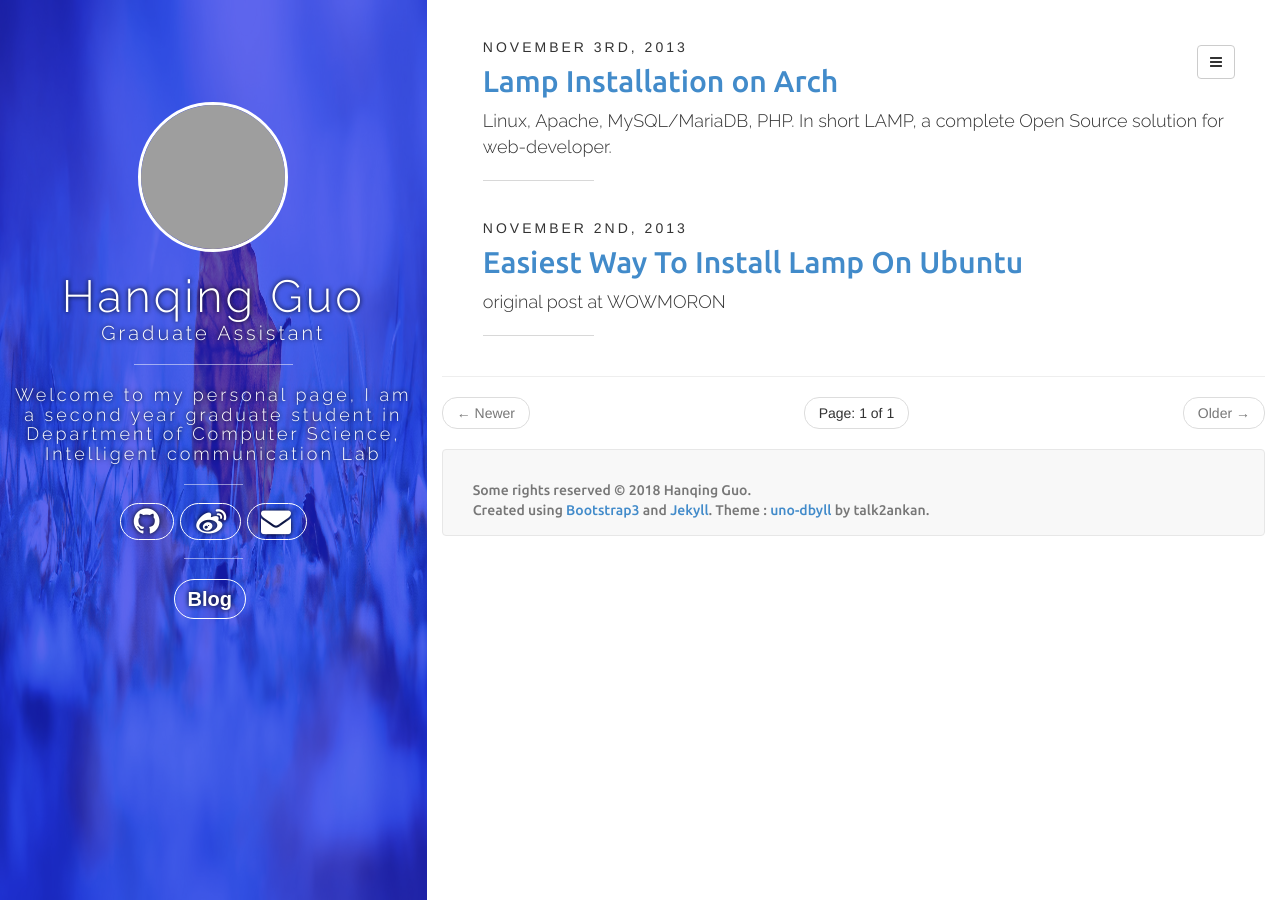
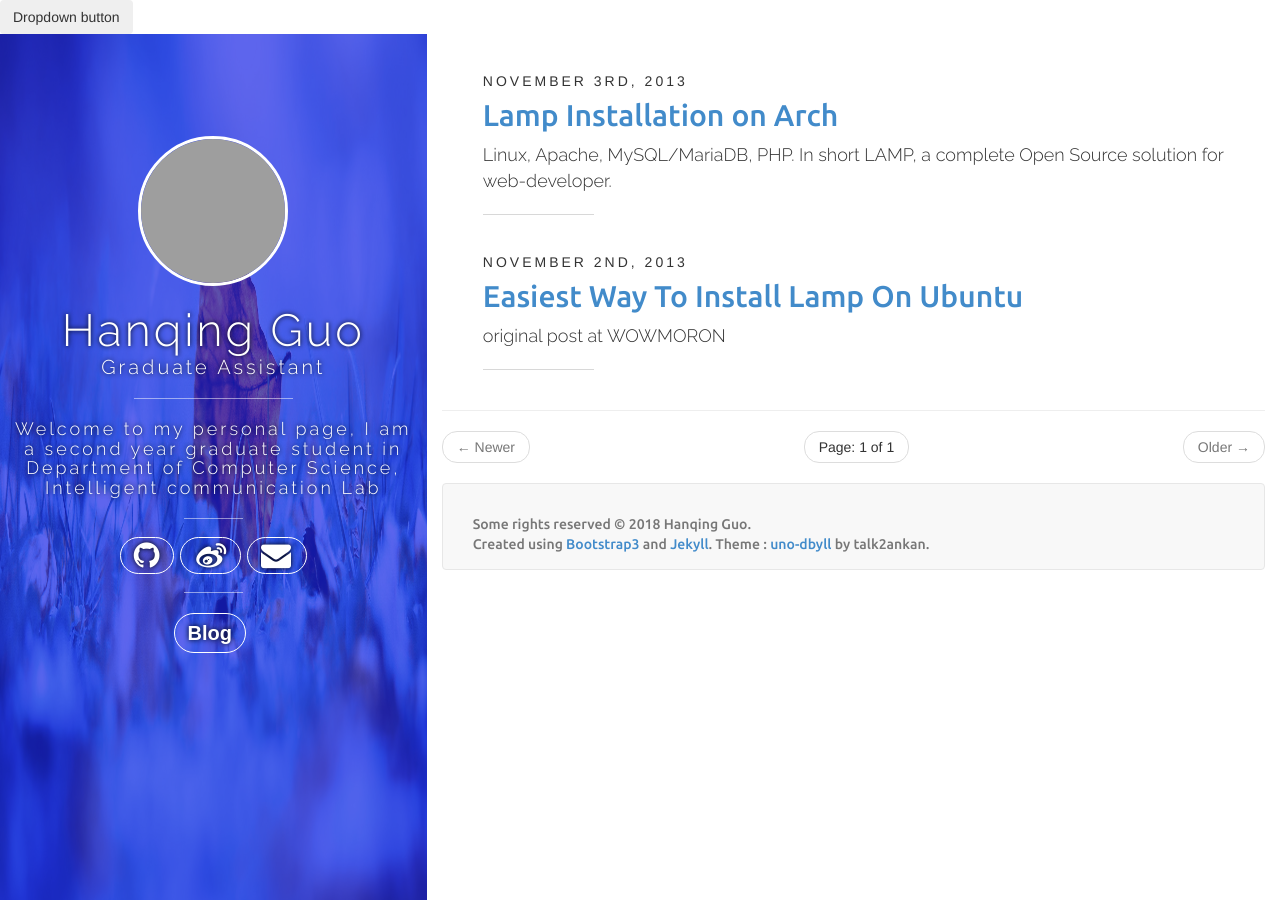
Before and after one commit to hanqingguo/hanqingguo.github.io, a Jekyll site: the page built from index.html, in a window 1280 px wide. Built offline with Jekyll 4.4.1, drawn with Linux system fonts in a browser that asks for light colours; nearby versions of some CDN libraries; the list of posts is cut into pages by our own code; comment, search, counter and statistics services are not loaded; grey boxes are pictures that could not be loaded.

Commit message:
add dropdown

```diff
--- a/_includes/default.html
+++ b/_includes/default.html
@@ -86,19 +86,15 @@
 </nav>
 
   <!-- nav-menu-dropdown -->
-  <div class="btn-group hidden-xs" id="nav-menu">
-   <button type="button" class="btn btn-default dropdown-toggle pull-right" data-toggle="dropdown">
-     <i class="fa fa-bars"></i>
+	<div class="dropdown">
+   <button class="btn btn-secondary dropdown-toggle" type="button" id="dropdownMenuButton" data-toggle="dropdown" aria-haspopup="true" aria-expanded="false">
+     Dropdown button
    </button>
-   <ul class="dropdown-menu pull-right" role="menu">
-		 <li><a href="www.google.com"><i class="fa fa-tags"></i></a></li>
-
-     <!-- <li><a href="{% if BASE_PATH %}{{ site.BASE_PATH }}{% else %}{{ site.BASE_PATH}}{% endif %}"><i class="fa fa-home"></i> Home</a></li>
-     <li><a href="{{ site.BASE_PATH}}/{{ site.categories_path }}"><i class="fa fa-folder"></i> Categories</a></li>
-     <li><a href="{{ site.BASE_PATH}}/{{ site.tags_path }}"><i class="fa fa-tags"></i> Tags</a></li> -->
-     <li class="divider"></li>
-     <li><a href="#"><i class="fa fa-arrow-up"></i> Top of Page</a></li>
-   </ul>
+   <div class="dropdown-menu" aria-labelledby="dropdownMenuButton">
+     <a class="dropdown-item" href="#">Action</a>
+     <a class="dropdown-item" href="#">Another action</a>
+     <a class="dropdown-item" href="#">Something else here</a>
+   </div>
  </div>
 
 <div class="col-sm-4 sidebar hidden-xs" id="sidebar">
```
Also changed, not shown: 2 other files.
